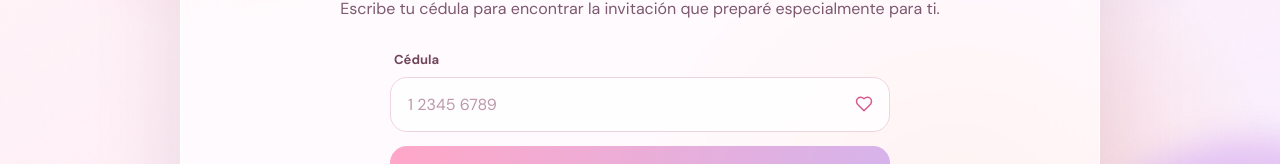
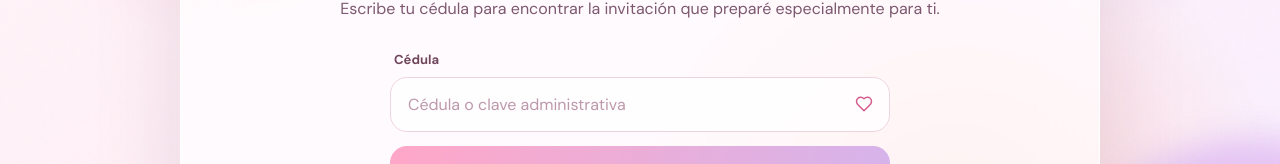
Before and after one commit to kendallfwd-lab/invitaci-n-, a React (Vite) app: page / in a window 1280 px wide. Shown: the part 479-643 px from the top of the page. Built offline with nearby package versions, Linux system fonts and the light colour scheme; a web font is replaced by a local one.

Commit message:
Allow letters in access field

```diff
--- a/src/App.jsx
+++ b/src/App.jsx
@@ -251,9 +251,9 @@ export default function App() {
                     id="cedula"
                     value={cedula}
                     onChange={(event) => setCedula(event.target.value)}
-                    inputMode="numeric"
+                    inputMode="text"
                     autoComplete="off"
-                    placeholder="1 2345 6789"
+                    placeholder="Cédula o clave administrativa"
                     aria-describedby="privacy-note"
                   />
                   <Heart size={18} />
```
